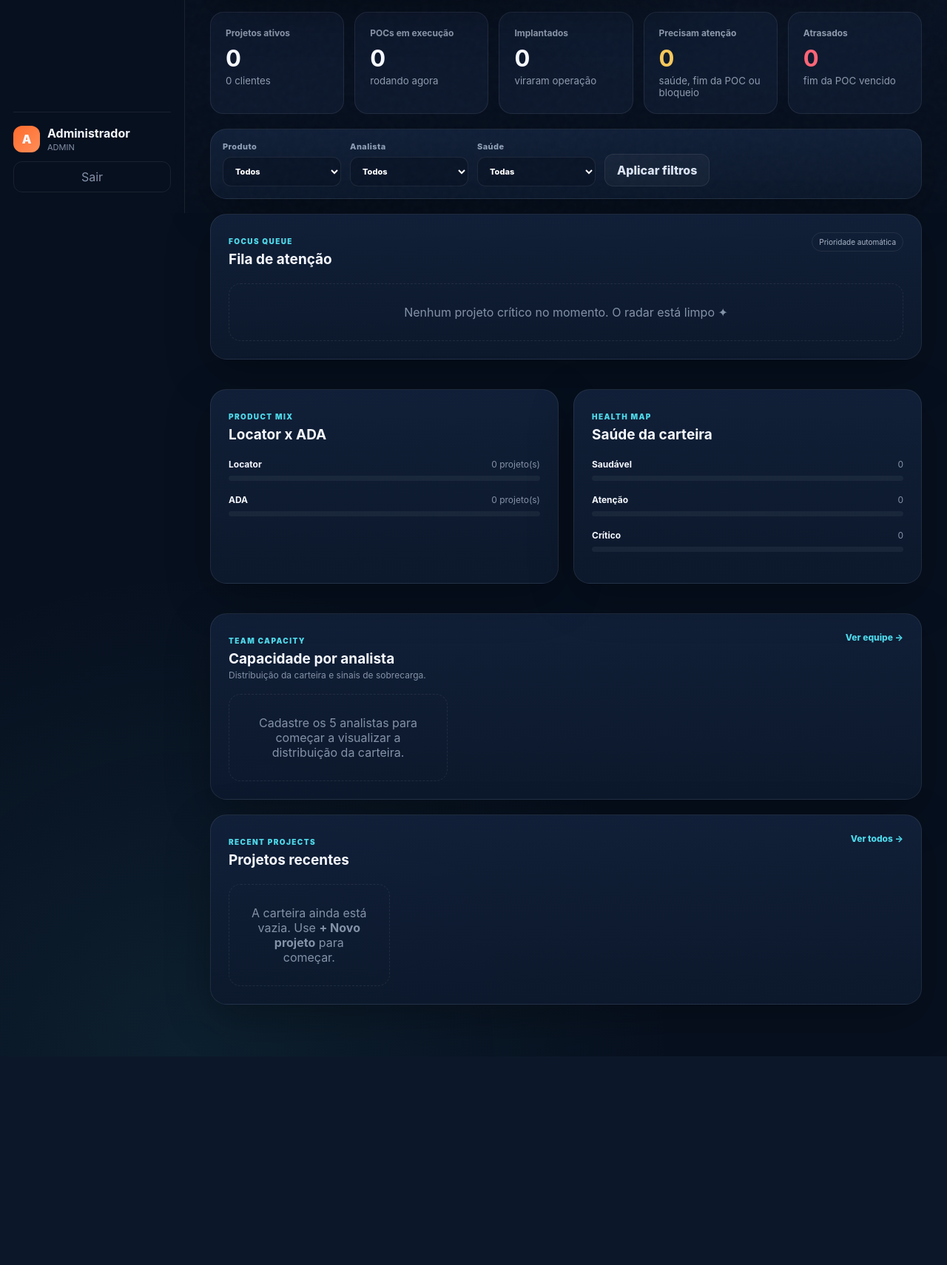
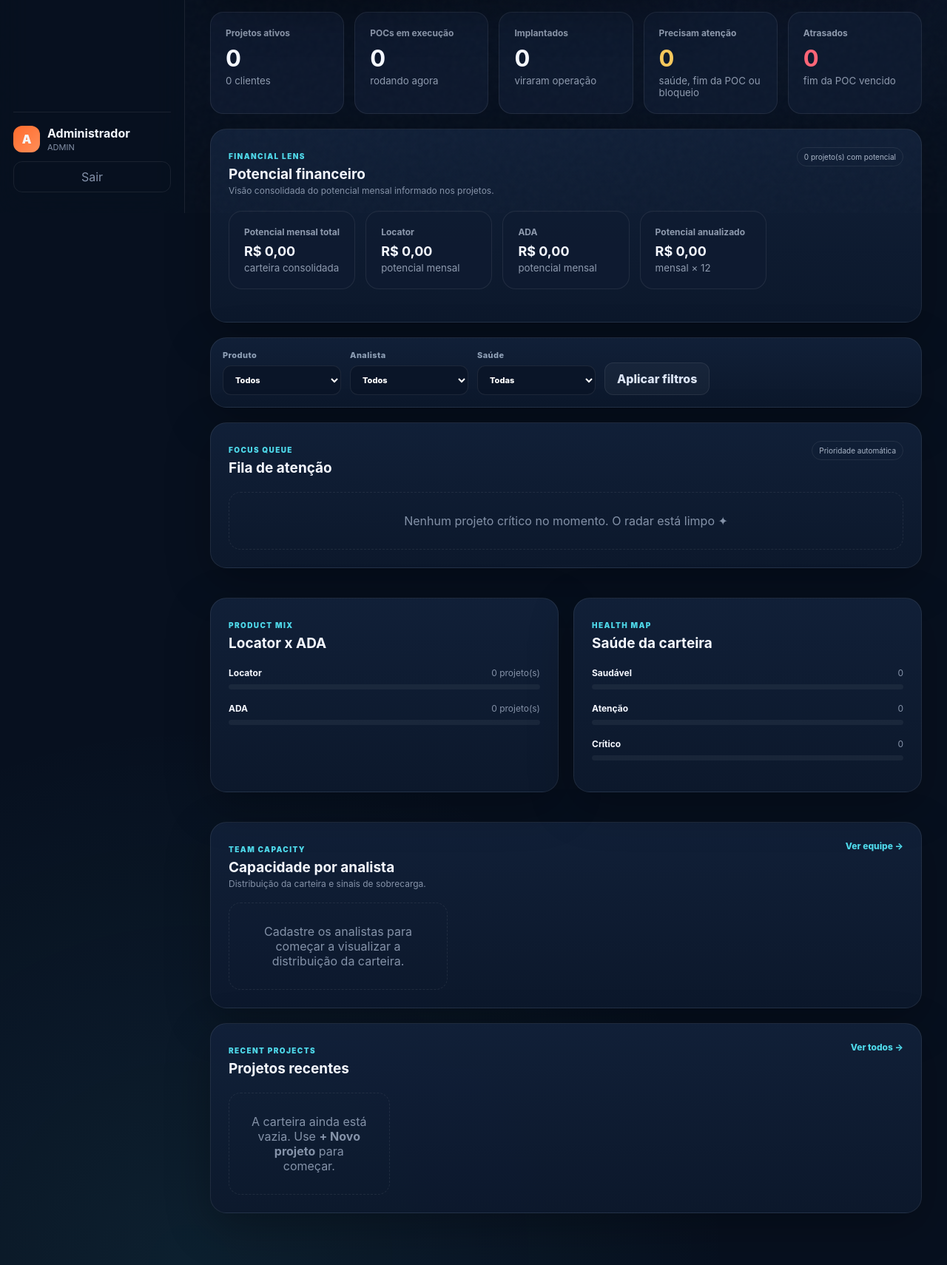
Before and after one commit to kikosouza159-afk/olos-portfolio-command-center, a FastAPI app: page / in a window 1280 px wide. Shown: the part 512-2222 px from the top of the page at 74% size. Before the commit the page ends 1922 px from the top, so only its background shows below. Run offline with FastAPI, Linux system fonts and the light colour scheme; the visitor is signed in with stand-in values (Sample User, id 1); data comes from the database, SQL or seed files in the repository; data that the repository does not hold is empty; some libraries are stand-ins or nearby versions.

Commit message:
Adiciona visão financeira e progresso temporal ao dashboard

```diff
--- a/app/templates/dashboard.html
+++ b/app/templates/dashboard.html
@@ -3,6 +3,20 @@
 {% block eyebrow %}LOCATOR + ADA · VISÃO CONSOLIDADA{% endblock %}
 {% block content %}
 {% if default_password_warning %}<div class="alert warning">Você está usando a senha padrão de demonstração. Antes de publicar, altere <b>INITIAL_ADMIN_PASSWORD</b> no arquivo <code>.env</code>.</div>{% endif %}
+
+{% set fin = namespace(total=0.0, locator=0.0, ada=0.0, count=0) %}
+{% for c in clients %}
+  {% for p in c.projects %}
+    {% if p.active %}
+      {% set value = p.potential_revenue|float %}
+      {% set fin.total = fin.total + value %}
+      {% if p.product == 'Locator' %}{% set fin.locator = fin.locator + value %}{% endif %}
+      {% if p.product == 'ADA' %}{% set fin.ada = fin.ada + value %}{% endif %}
+      {% if value > 0 %}{% set fin.count = fin.count + 1 %}{% endif %}
+    {% endif %}
+  {% endfor %}
+{% endfor %}
+
 <section class="hero-grid">
   <article class="hero-copy card"><span class="kicker">CONTROL TOWER</span><h2>Uma carteira inteira,<br><em>sem pontos cegos.</em></h2><p>Visualize quem está cuidando de cada cliente, onde a POC está travada e quais projetos precisam da sua atenção hoje.</p><div class="hero-actions"><a class="btn primary" href="/projects">Ver carteira completa</a><a class="btn ghost" href="/team">Capacidade do time</a></div></article>
   <article class="pulse-card card"><div class="pulse-head"><span>PORTFOLIO PULSE</span><b>{{ summary.attention }}</b></div><div class="pulse-ring" style="--value:{{ (summary.attention / summary.projects * 100) if summary.projects else 0 }}"><div><strong>{{ summary.projects - summary.attention }}</strong><small>estáveis</small></div></div><p>{{ summary.attention }} projeto(s) pedem atenção entre saúde, bloqueio e fim da POC.</p></article>
@@ -16,19 +30,29 @@
   <article class="kpi danger"><span>Atrasados</span><strong>{{ summary.delayed }}</strong><small>fim da POC vencido</small></article>
 </section>
 
+<section class="panel card">
+  <div class="panel-head"><div><small>FINANCIAL LENS</small><h3>Potencial financeiro</h3><p>Visão consolidada do potencial mensal informado nos projetos.</p></div><span class="badge">{{ fin.count }} projeto(s) com potencial</span></div>
+  <div class="kpi-grid project-kpis">
+    <article class="kpi"><span>Potencial mensal total</span><strong class="small-value">{{ fin.total|money }}</strong><small>carteira consolidada</small></article>
+    <article class="kpi"><span>Locator</span><strong class="small-value">{{ fin.locator|money }}</strong><small>potencial mensal</small></article>
+    <article class="kpi"><span>ADA</span><strong class="small-value">{{ fin.ada|money }}</strong><small>potencial mensal</small></article>
+    <article class="kpi"><span>Potencial anualizado</span><strong class="small-value">{{ (fin.total * 12)|money }}</strong><small>mensal × 12</small></article>
+  </div>
+</section>
+
 <section class="filter-card card">
   <form method="get" class="filters"><label>Produto<select name="product"><option value="">Todos</option>{% for x in products %}<option {% if filter_product==x %}selected{% endif %}>{{ x }}</option>{% endfor %}</select></label><label>Analista<select name="analyst_id"><option value="">Todos</option>{% for a in analysts %}<option value="{{ a.id }}" {% if filter_analyst_id==a.id %}selected{% endif %}>{{ a.name }}</option>{% endfor %}</select></label><label>Saúde<select name="health"><option value="">Todas</option>{% for x in healths %}<option {% if filter_health==x %}selected{% endif %}>{{ x }}</option>{% endfor %}</select></label><button class="btn ghost">Aplicar filtros</button></form>
 </section>
 
 <section class="dashboard-grid">
   <article class="panel card span-2"><div class="panel-head"><div><small>FOCUS QUEUE</small><h3>Fila de atenção</h3></div><span class="badge">Prioridade automática</span></div>
-    <div class="attention-list">{% for x in attention %}<a href="/projects/{{ x.project.id }}" class="attention-row"><span class="health-dot {{ x.project.health|lower|replace('á','a') }}"></span><div class="grow"><b>{{ x.project.client.name }} · {{ x.project.product }}</b><small>{{ x.project.portfolio_name or 'Projeto sem carteira' }} · {{ x.project.analyst.name if x.project.analyst else 'Sem responsável' }}</small></div><div class="row-tags"><span class="tag {{ x.project.health|lower|replace('í','i')|replace('ç','c')|replace('ã','a')|replace('á','a') }}">{{ x.project.health }}</span><span class="tag deadline">{{ x.deadline.state }}</span></div><strong>{{ x.project.progress_percent }}%</strong></a>{% else %}<div class="empty-state">Nenhum projeto crítico no momento. O radar está limpo ✦</div>{% endfor %}</div>
+    <div class="attention-list">{% for x in attention %}<a href="/projects/{{ x.project.id }}" class="attention-row" data-poc-progress data-poc-start="{{ x.project.poc_start_date.isoformat() if x.project.poc_start_date else '' }}" data-poc-end="{{ x.project.poc_end_date.isoformat() if x.project.poc_end_date else '' }}"><span class="health-dot {{ x.project.health|lower|replace('á','a') }}"></span><div class="grow"><b>{{ x.project.client.name }} · {{ x.project.product }}</b><small>{{ x.project.portfolio_name or 'Projeto sem carteira' }} · {{ x.project.analyst.name if x.project.analyst else 'Sem responsável' }}</small></div><div class="row-tags"><span class="tag {{ x.project.health|lower|replace('í','i')|replace('ç','c')|replace('ã','a')|replace('á','a') }}">{{ x.project.health }}</span><span class="tag deadline">{{ x.deadline.state }}</span></div><strong data-progress-value>0%</strong></a>{% else %}<div class="empty-state">Nenhum projeto crítico no momento. O radar está limpo ✦</div>{% endfor %}</div>
   </article>
   <article class="panel card"><div class="panel-head"><div><small>PRODUCT MIX</small><h3>Locator x ADA</h3></div></div>{% set total = product_counts.values()|sum %}{% for name,count in product_counts.items() %}<div class="bar-row"><div><b>{{ name }}</b><span>{{ count }} projeto(s)</span></div><div class="bar"><i style="width:{{ (count/total*100) if total else 0 }}%"></i></div></div>{% endfor %}</article>
   <article class="panel card"><div class="panel-head"><div><small>HEALTH MAP</small><h3>Saúde da carteira</h3></div></div>{% set htotal = health_counts.values()|sum %}{% for name,count in health_counts.items() %}<div class="bar-row"><div><b>{{ name }}</b><span>{{ count }}</span></div><div class="bar health-{{ loop.index }}"><i style="width:{{ (count/htotal*100) if htotal else 0 }}%"></i></div></div>{% endfor %}</article>
 </section>
 
-<section class="panel card"><div class="panel-head"><div><small>TEAM CAPACITY</small><h3>Capacidade por analista</h3><p>Distribuição da carteira e sinais de sobrecarga.</p></div><a href="/team" class="text-link">Ver equipe →</a></div><div class="team-grid">{% for x in team %}<article class="team-card"><div class="avatar-lg">{{ x.analyst.name[0]|upper }}</div><div class="grow"><b>{{ x.analyst.name }}</b><small>{{ x.projects }} projetos · {{ x.active_pocs }} POCs · {{ x.delayed }} atrasados</small><div class="load"><i style="width:{{ x.load }}%"></i></div></div><span class="progress-badge">{{ x.avg_progress }}%</span></article>{% else %}<div class="empty-state">Cadastre os 5 analistas para começar a visualizar a distribuição da carteira.</div>{% endfor %}</div></section>
+<section class="panel card"><div class="panel-head"><div><small>TEAM CAPACITY</small><h3>Capacidade por analista</h3><p>Distribuição da carteira e sinais de sobrecarga.</p></div><a href="/team" class="text-link">Ver equipe →</a></div><div class="team-grid">{% for x in team %}<article class="team-card"><div class="avatar-lg">{{ x.analyst.name[0]|upper }}</div><div class="grow"><b>{{ x.analyst.name }}</b><small>{{ x.projects }} projetos · {{ x.active_pocs }} POCs · {{ x.delayed }} atrasados</small><div class="load"><i style="width:{{ x.load }}%"></i></div></div><span class="progress-badge">{{ x.avg_progress }}%</span></article>{% else %}<div class="empty-state">Cadastre os analistas para começar a visualizar a distribuição da carteira.</div>{% endfor %}</div></section>
 
-<section class="panel card"><div class="panel-head"><div><small>RECENT PROJECTS</small><h3>Projetos recentes</h3></div><a class="text-link" href="/projects">Ver todos →</a></div><div class="project-cards">{% for x in recent %}<a href="/projects/{{ x.project.id }}" class="project-mini"><div class="mini-top"><span class="product-chip {{ x.project.product|lower }}">{{ x.project.product }}</span><span>{{ x.lifecycle }}</span></div><h4>{{ x.project.client.name }}</h4><p>{{ x.project.portfolio_name or 'Sem carteira informada' }}</p><div class="mini-meta"><span>{{ x.project.analyst.name if x.project.analyst else 'Sem responsável' }}</span><b>{{ x.project.progress_percent }}%</b></div><div class="progress"><i style="width:{{ x.project.progress_percent }}%"></i></div></a>{% else %}<div class="empty-state">A carteira ainda está vazia. Use <b>+ Novo projeto</b> para começar.</div>{% endfor %}</div></section>
+<section class="panel card"><div class="panel-head"><div><small>RECENT PROJECTS</small><h3>Projetos recentes</h3></div><a class="text-link" href="/projects">Ver todos →</a></div><div class="project-cards">{% for x in recent %}<a href="/projects/{{ x.project.id }}" class="project-mini" data-poc-progress data-poc-start="{{ x.project.poc_start_date.isoformat() if x.project.poc_start_date else '' }}" data-poc-end="{{ x.project.poc_end_date.isoformat() if x.project.poc_end_date else '' }}"><div class="mini-top"><span class="product-chip {{ x.project.product|lower }}">{{ x.project.product }}</span><span>{{ x.lifecycle }}</span></div><h4>{{ x.project.client.name }}</h4><p>{{ x.project.portfolio_name or 'Sem carteira informada' }}</p><div class="mini-meta"><span>{{ x.project.analyst.name if x.project.analyst else 'Sem responsável' }}</span><b data-progress-value>0%</b></div><div class="progress"><i data-progress-bar></i></div></a>{% else %}<div class="empty-state">A carteira ainda está vazia. Use <b>+ Novo projeto</b> para começar.</div>{% endfor %}</div></section>
 {% endblock %}
```
